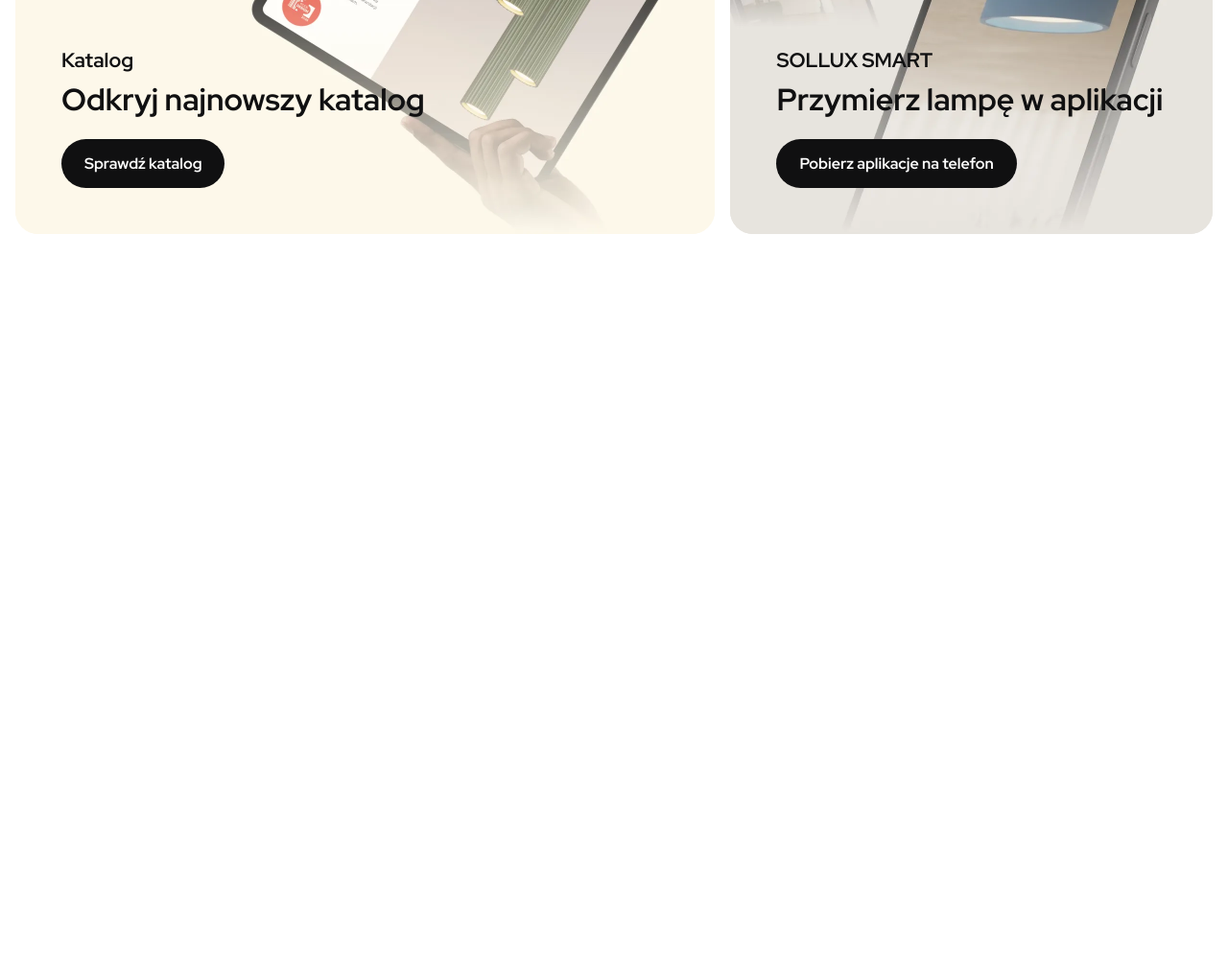
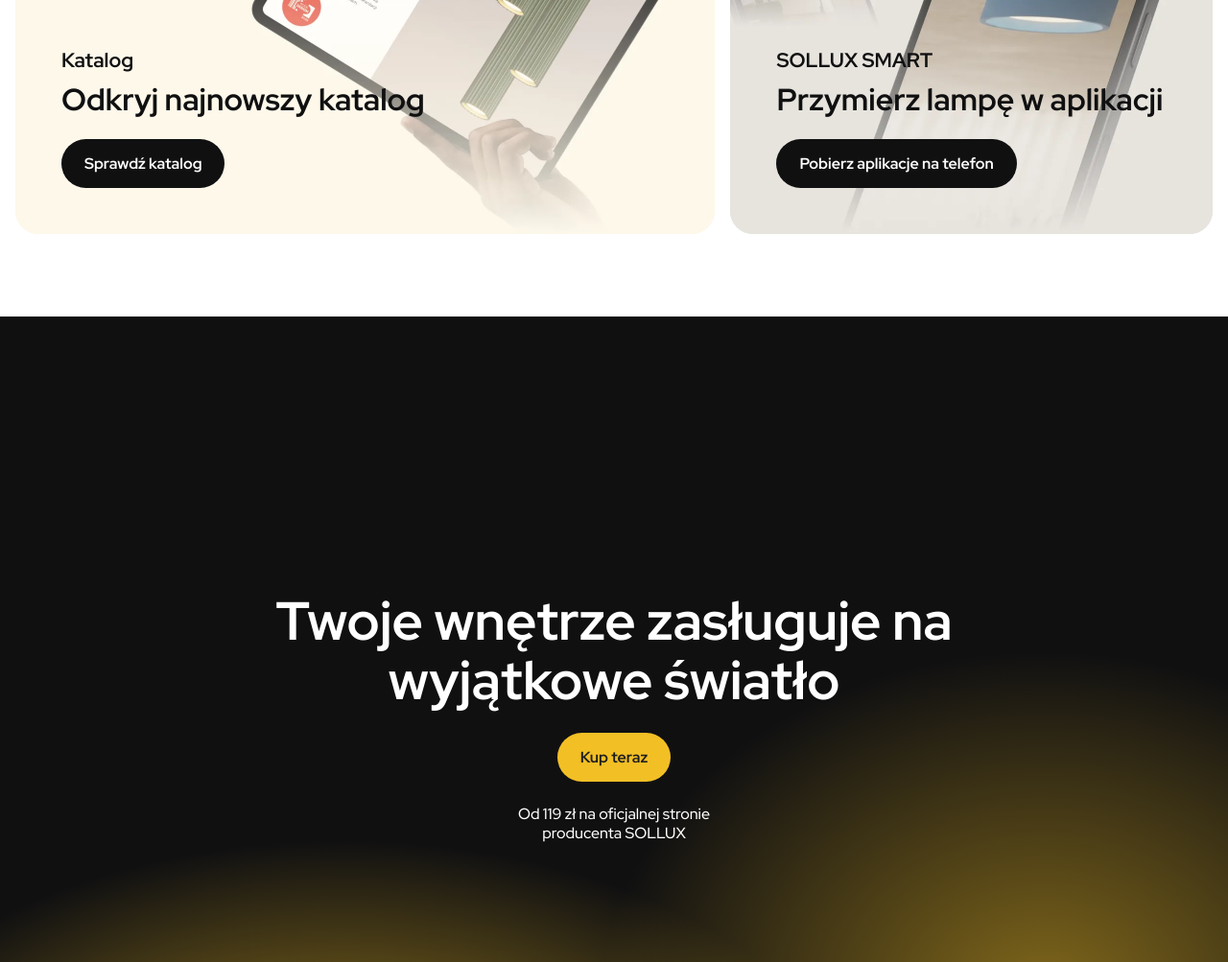
Before and after one commit to Marcin13/idomods-landing-page, a website: page index.html in a window 1280 px wide. Shown: the part 2197-3200 px from the top of the page at 96% size. Before the commit the page ends 2527 px from the top, so only its background shows below. Drawn offline with Linux system fonts and the light colour scheme.

Commit message:
feat(cta): add closing call to action
Co-Authored-By: Claude Opus 5.5 <noreply@anthropic.com>

```diff
--- a/index.html
+++ b/index.html
@@ -141,6 +141,13 @@
       </div>
     </section>
 
+    <section class="cta-section" aria-labelledby="cta-title">
+      <div class="cta-section__content">
+        <h2 id="cta-title">Twoje wnętrze zasługuje na wyjątkowe światło</h2>
+        <a class="button button--accent" href="#">Kup teraz</a>
+        <p>Od 119 zł na oficjalnej stronie <br>producenta SOLLUX</p>
+      </div>
+    </section>
   </main>
 
 </body>
--- a/src/styles/main.scss
+++ b/src/styles/main.scss
@@ -938,3 +938,51 @@ address { font-style: normal; }
 
   @include lg { grid-column: 3; }
 }
+
+// The gradient is the fallback when WebGL is unavailable.
+.cta-section {
+  position: relative;
+  display: grid;
+  place-items: center;
+  min-height: 35rem;
+  padding: $space-64 $space-16;
+  overflow: hidden;
+  background:
+    radial-gradient(60% 55% at 28% 105%, rgba(242, 191, 37, 0.75), transparent 72%),
+    radial-gradient(50% 60% at 85% 85%, rgba(242, 191, 37, 0.5), transparent 72%),
+    $color-ink;
+  color: $color-white;
+  text-align: center;
+
+  @include lg { min-height: 52.1875rem; }
+}
+
+.cta-section__shader {
+  position: absolute;
+  inset: 0;
+  width: 100%;
+  height: 100%;
+  opacity: 0;
+  transition: opacity $duration-slide-scale $ease-in-out;
+
+  &.is-ready { opacity: 1; }
+}
+
+.cta-section__content {
+  position: relative;
+  display: flex;
+  flex-direction: column;
+  align-items: center;
+  gap: $space-24;
+  max-width: 48rem;
+
+  h2 {
+    font-size: 2.125rem;
+    font-weight: $font-weight-bold;
+    line-height: $line-height-tight;
+
+    @include md { font-size: $font-size-56; }
+  }
+
+  p { font-size: $font-size-16; }
+}
```
Also changed, not shown: dist/main.css.
